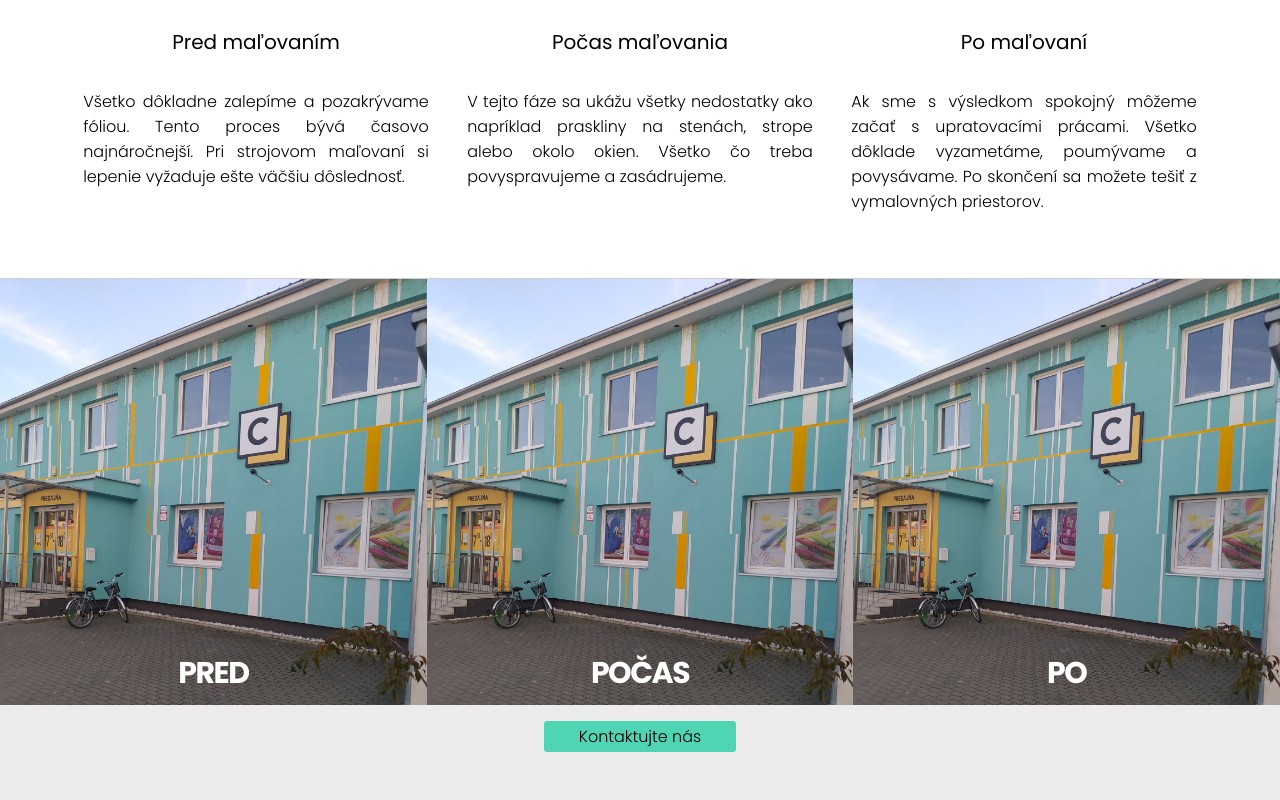
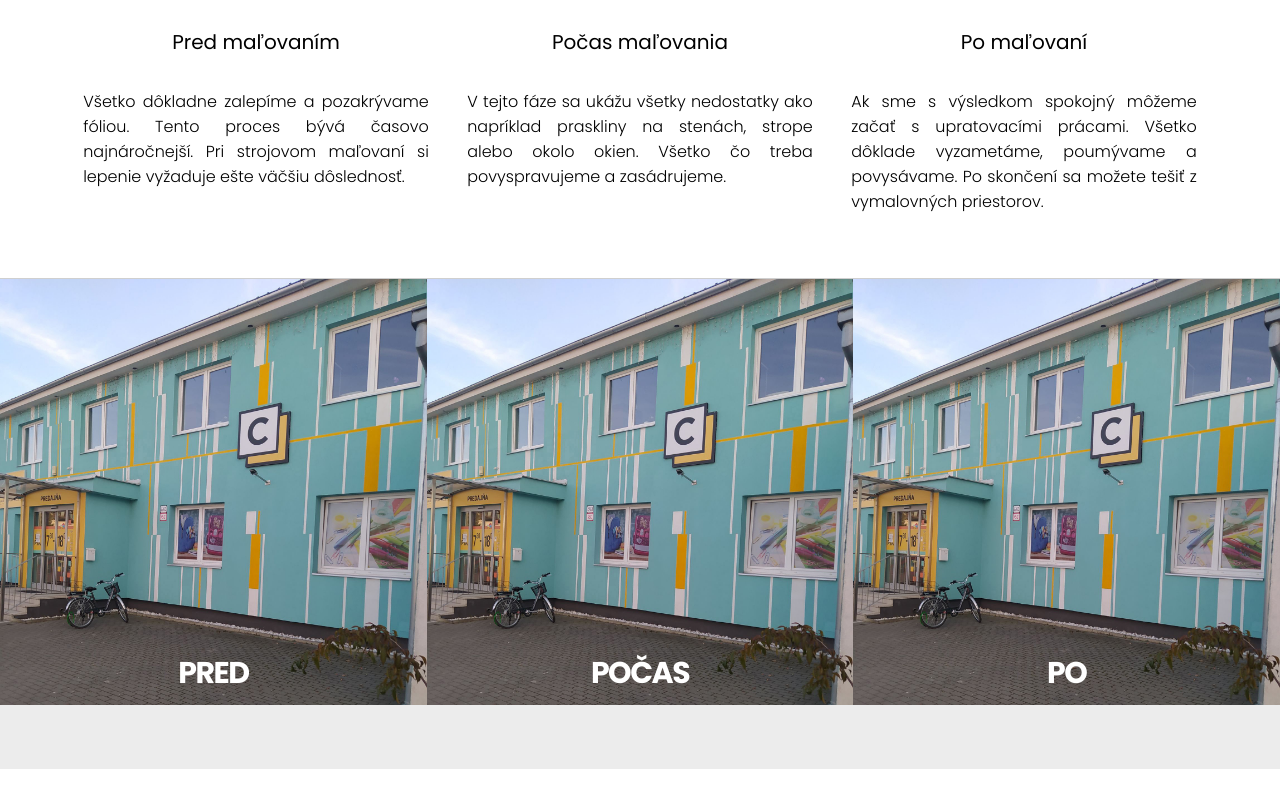
Before and after one commit to MatthewChevy/Synmal, a Vue app: page /about in a window 1280 px wide. Shown: the part 1664-2464 px from the top of the page. After the commit the page ends 2433 px from the top, so only its background shows below. Built offline with nearby package versions, Linux system fonts and the light colour scheme.

Commit message:
remove pathbutton from ftr was used in 3rd section

```diff
--- a/src/components/About/TheAboutFooter.vue
+++ b/src/components/About/TheAboutFooter.vue
@@ -1,34 +1,16 @@
 <template>
     <div class="footer-center">
-        <div class="button">
-            <the-path-button
-                :path="'contact'"
-                :textButton="'Kontaktujte nás'"
-            />
-        </div>
     </div>
 </template>
 
-<script>
-import ThePathButton from '../ThePathButton.vue'
-
-export default {
-    components: {
-        ThePathButton
-    }
-}
-</script>
 
 <style lang="scss" scoped>
+
 @media screen and (min-width: 0px) {
+
     .footer-center {
         max-width: 18.75rem;
         margin: 0 auto;
     }
-
-    .button {
-        text-align: center;
-        margin: 0 auto;
-    }
 }
 </style>
```
